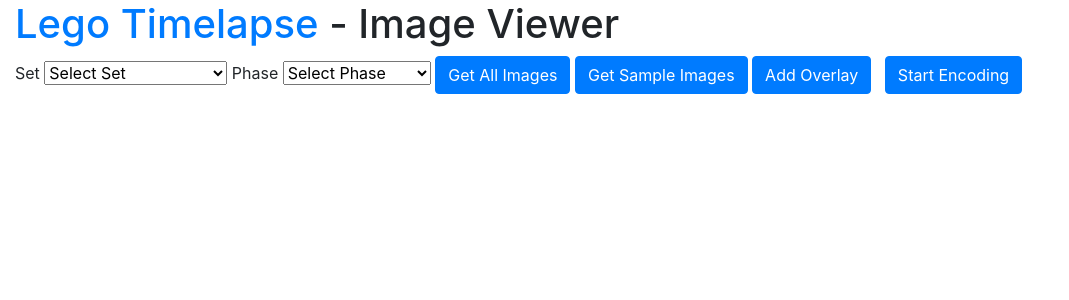
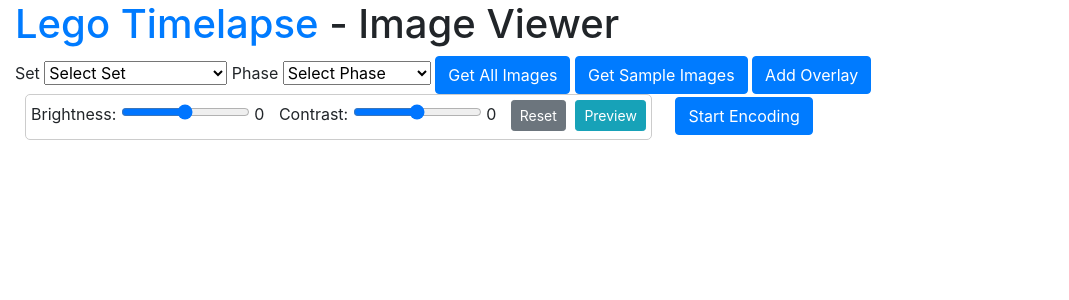
Before and after one commit to sco-pi/bricklapse, a FastAPI app: page /images in a window 1280 px wide. Shown: the top 300 px of the page, without its empty margins (0-1069 px from the left). Run offline with FastAPI, Linux system fonts and the light colour scheme; data that the repository does not hold is empty; some libraries are stand-ins or nearby versions.

Commit message:
Add exposure adjustment functionality to timelapse encoding and UI

```diff
--- a/server.py
+++ b/server.py
@@ -7,6 +7,7 @@
 import yaml
 import shutil
 import os
+import json
 import gphoto2 as gp
 
 app = FastAPI()
@@ -247,15 +248,34 @@
 
 # Start new timelapse encoding via websocket
 @app.post("/api/images/{set_number}/{phase}/encode")
-async def encode(set_number: str, phase: str):
+async def encode(set_number: str, phase: str, request: Request):
     # Get set name from sets.yml
     with open("sets.yml", "r") as f:
         sets = yaml.safe_load(f)
         for lego_set in sets['sets']:
             if lego_set['id'] == set_number:
                 set_name = lego_set['name']
-    # Send message to websocket to start encoding timelapse
-    await manager.broadcast(f'{{"encode": {{"set_number": "{set_number}", "set_name": "{set_name}", "phase": "{phase}"}}}}')
+
+    # Get request data for exposure settings
+    request_data = await request.json()
+    exposure_settings = {}
+
+    # Check if exposure settings were provided
+    if 'exposure' in request_data:
+        exposure_settings = request_data['exposure']
+        # Send message to websocket to start encoding timelapse with exposure settings
+        await manager.broadcast(json.dumps({
+            "encode": {
+                "set_number": set_number,
+                "set_name": set_name,
+                "phase": phase,
+                "exposure": exposure_settings
+            }
+        }))
+    else:
+        # Send message to websocket to start encoding timelapse without exposure settings
+        await manager.broadcast(f'{{"encode": {{"set_number": "{set_number}", "set_name": "{set_name}", "phase": "{phase}"}}}}')
+
     return {"message": "Encoding timelapse"}
 
 # API Endpoint to move to the next page
--- a/templates/imageview.html
+++ b/templates/imageview.html
@@ -39,6 +39,20 @@
       <button id="get_sample_images" class="btn btn-primary">Get Sample Images</button>
       <!-- Button to add overlay to all visible images -->
       <button id="add_overlay" class="btn btn-primary">Add Overlay</button>
+      &nbsp;
+      <!-- Exposure adjustments -->
+      <div class="exposure-controls" style="display: inline-block; margin-left: 10px; margin-right: 10px; padding: 5px; border: 1px solid #ccc; border-radius: 5px;">
+        <label for="brightness">Brightness:</label>
+        <input type="range" id="brightness" min="-100" max="100" value="0" step="5">
+        <span id="brightness_value">0</span>
+
+        <label for="contrast" style="margin-left: 10px;">Contrast:</label>
+        <input type="range" id="contrast" min="-100" max="100" value="0" step="5">
+        <span id="contrast_value">0</span>
+
+        <button id="reset_exposure" class="btn btn-secondary btn-sm" style="margin-left: 10px;">Reset</button>
+        <button id="preview_exposure" class="btn btn-info btn-sm" style="margin-left: 5px;">Preview</button>
+      </div>
       &nbsp;
       <!-- Button to start encoding -->
       <button id="start_encoding" class="btn btn-primary">Start Encoding</button>
@@ -137,6 +151,48 @@
     });
   });
 
+  // Handle exposure sliders
+  document.getElementById('brightness').addEventListener('input', function() {
+    document.getElementById('brightness_value').textContent = this.value;
+  });
+
+  document.getElementById('contrast').addEventListener('input', function() {
+    document.getElementById('contrast_value').textContent = this.value;
+  });
+
+  // Reset exposure controls
+  document.getElementById('reset_exposure').addEventListener('click', function() {
+    document.getElementById('brightness').value = 0;
+    document.getElementById('contrast').value = 0;
+    document.getElementById('brightness_value').textContent = '0';
+    document.getElementById('contrast_value').textContent = '0';
+
+    // Remove any applied CSS filters from the images
+    var images = document.getElementById('images').getElementsByTagName('img');
+    for (var i = 0; i < images.length; i++) {
+      images[i].style.filter = '';
+    }
+  });
+
+  // Preview exposure adjustments on the displayed images
+  document.getElementById('preview_exposure').addEventListener('click', function() {
+    var brightness = document.getElementById('brightness').value;
+    var contrast = document.getElementById('contrast').value;
+
+    var filterValue = '';
+    if (brightness != 0) {
+      filterValue += `brightness(${100 + parseInt(brightness)}%) `;
+    }
+    if (contrast != 0) {
+      filterValue += `contrast(${100 + parseInt(contrast)}%)`;
+    }
+
+    var images = document.getElementById('images').getElementsByTagName('img');
+    for (var i = 0; i < images.length; i++) {
+      images[i].style.filter = filterValue;
+    }
+  });
+
   // Start encoding the images
   document.getElementById('start_encoding').addEventListener('click', function() {
     var set_id = document.getElementById('set_select').value;
@@ -151,14 +207,25 @@
       alert('Please select a phase');
       return;
     }
+
+    // Get exposure settings
+    var brightness = document.getElementById('brightness').value;
+    var contrast = document.getElementById('contrast').value;
+
     fetch('/api/images/' + set_id + '/' + phase + '/encode', {
       method: 'POST',
       headers: {
         'Content-Type': 'application/json'
       },
-      body: JSON.stringify({ date: Date.now() })
+      body: JSON.stringify({
+        date: Date.now(),
+        exposure: {
+          brightness: parseInt(brightness),
+          contrast: parseInt(contrast)
+        }
+      })
     }).then(response => response.json()).then(data => {
-      alert('Encoding started');
+      alert('Encoding started with exposure adjustments');
     });
   });
 
```
Also changed, not shown: timelapse_encode.py (+25 -2 lines).
